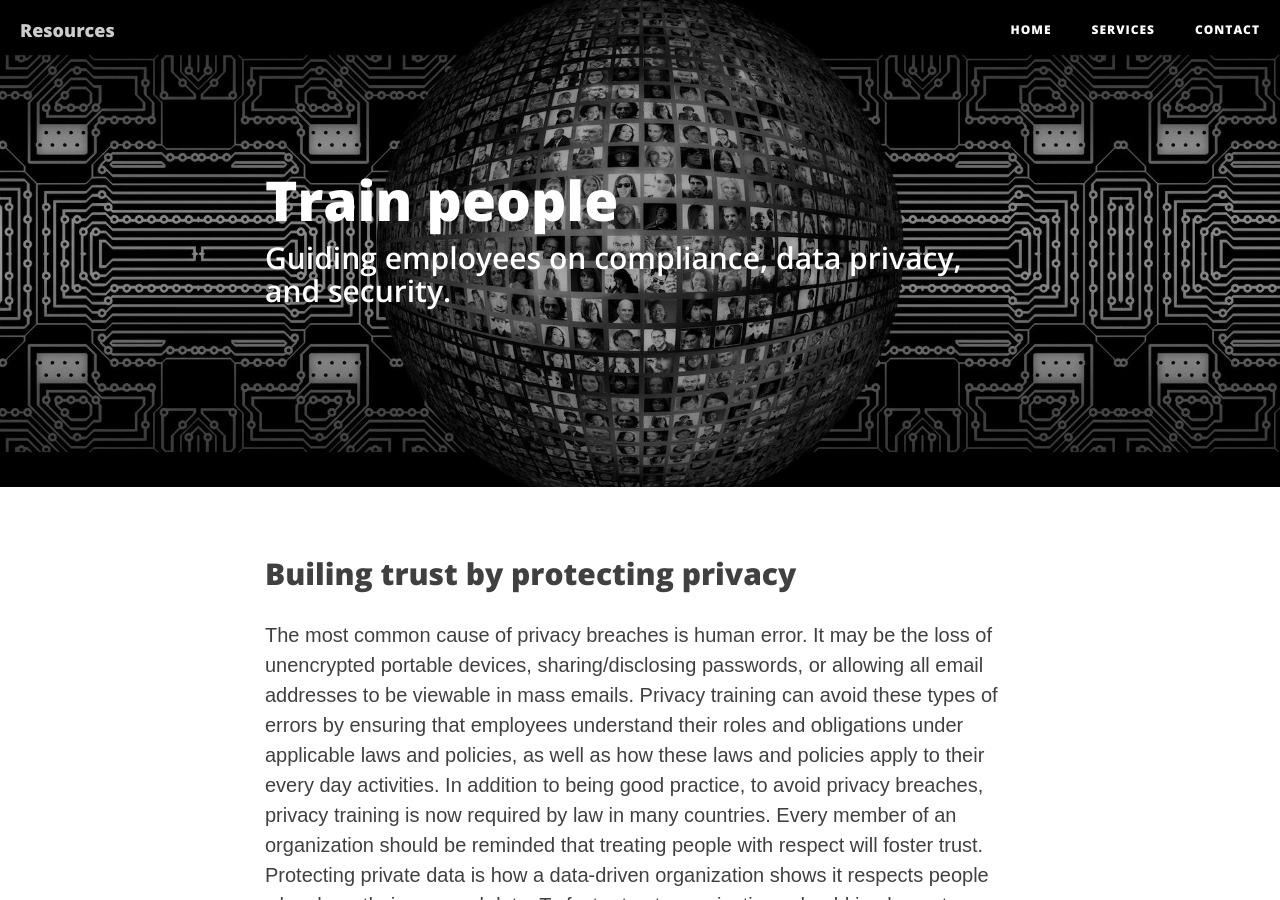
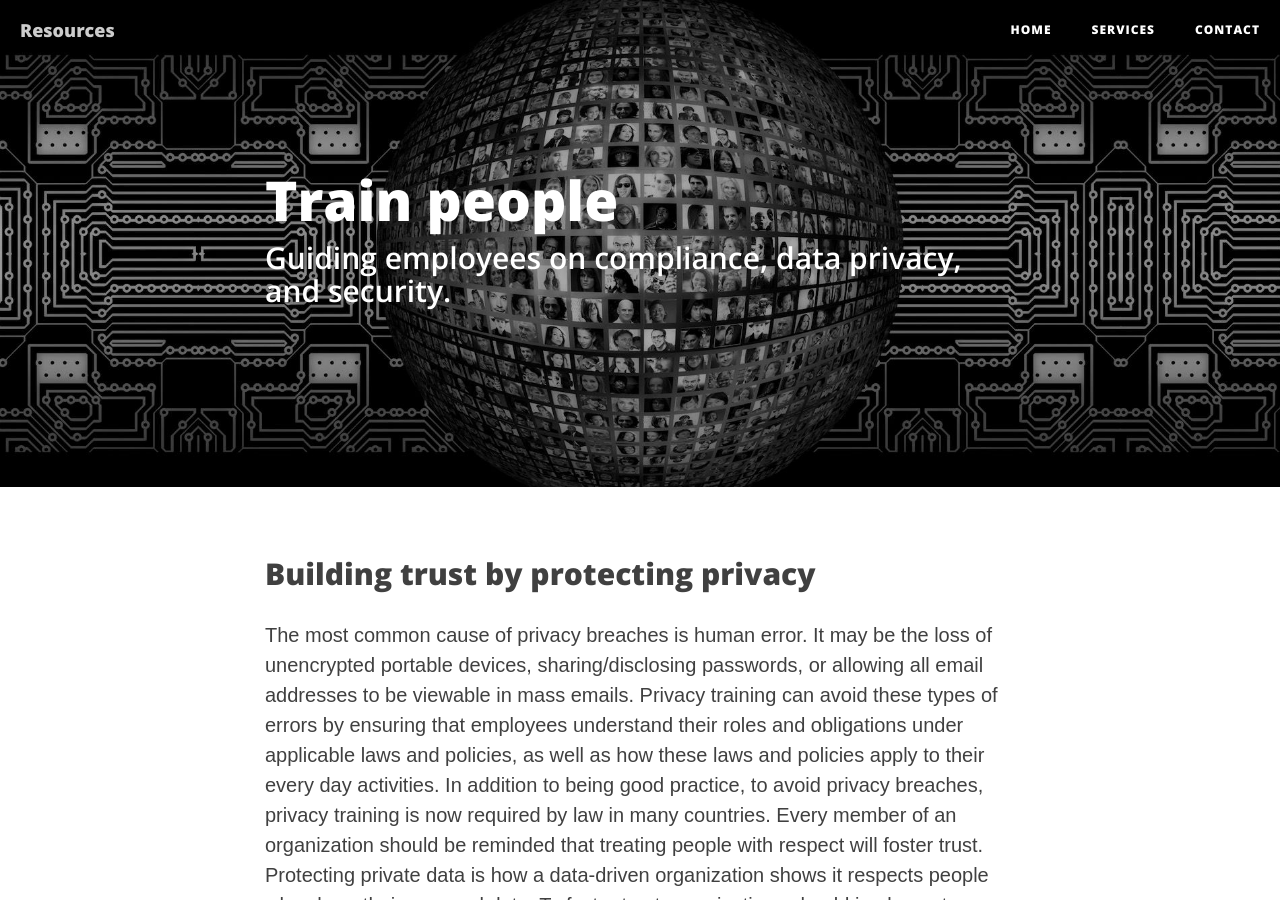
Before and after one commit to riod4/resources, a Jekyll site: the page built from _services/training-staff-service.md, in a window 1280 px wide and 900 px high. Built offline with Jekyll 4.4.1, drawn with Linux system fonts in a browser that asks for light colours; nearby versions of some CDN libraries.

Commit message:
17-02-2020 v02

```diff
--- a/_services/training-staff-service.md
+++ b/_services/training-staff-service.md
@@ -13,7 +13,7 @@ header-credit-link: https://pixabay.com/en/social-media-digitization-faces-25284
 header-license: CC0 Creative Commons
 ---
 
-## Builing trust by protecting privacy
+## Building trust by protecting privacy
 The most common cause of privacy breaches is human error. It may be the loss of unencrypted portable devices, sharing/disclosing passwords, or allowing all email addresses to be viewable in mass emails. Privacy training can avoid these types of errors by ensuring that employees understand their roles and obligations under applicable laws and policies, as well as how these laws and policies apply to their every day activities. In addition to being good practice, to avoid privacy breaches, privacy training is now required by law in many countries. Every member of an organization should be reminded that treating people with respect will foster trust. Protecting private data is how a data-driven organization shows it respects people who share their personal data. To foster trust organizations should implement training programs that include:
 
 - General privacy training for all employees;
```
